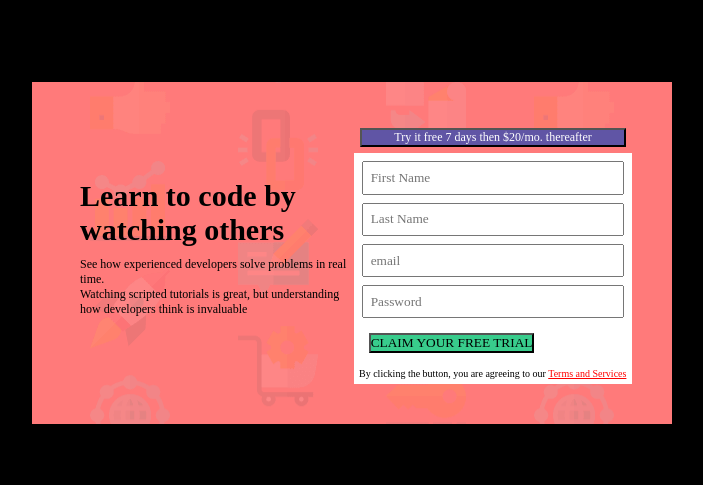
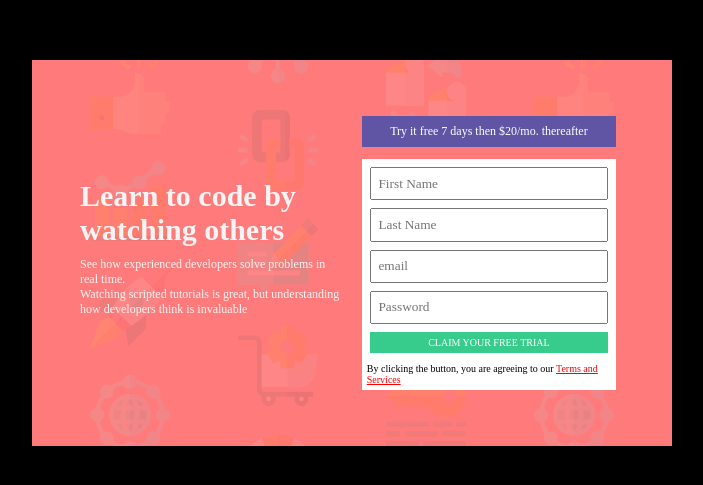
Before and after one commit to Idimmusix/responsive-media-card, a plain HTML site: page index.html in a window 1280 px wide. Shown: the part 147-632 px from the top of the page, without its empty margins (288-991 px from the left). Drawn offline with Linux system fonts and the light colour scheme.

Commit message:
Update style.css

```diff
--- a/style.css
+++ b/style.css
@@ -44,7 +44,7 @@ main {
 }
 
 .text {
-  color: black;
+  color: whitesmoke;
   padding-left: 0.5em;
   width: 100%;
   font-family: Poppins;
@@ -61,14 +61,24 @@ main {
 .form-div {
   display: flex;
   flex-direction: column;
-  width: 100%;
+  width:100%;
+  align-items: center;
+  padding: 1em;
+
+  margin:auto;
   font-family: Poppins;
 }
 .form-div .top-button {
+  align-items: center;
+  justify-content: center;
   background-color: hsl(248, 32%, 49%);
   color: white;
   font-size: 12px;
-  margin: 0.5em;
+  margin-bottom: 1em;
+  border: none;
+  outline: none;
+  padding:0.5rem;
+  width: 100%;
 }
 .form-div .main-form {
   background-color: white;
@@ -85,9 +95,22 @@ main {
   padding: 0.5em;
 }
 .form-div .down-button {
-  align-items: stretch;
-  margin: 0.5em;
+  display: block;
+  width: 100%;
   background-color: hsl(154, 59%, 51%);
+  border: none; outline: none;
+
+  align-items: center;
+  justify-content: center;
+  color: white;
+  font-size: 10px;
+  margin-bottom: 1em;
+  border: none;
+  outline: none;
+  padding: 5px;
+}
+.form-div .down-button:hover{
+  background-color: hsl(152, 59%, 70%);
 }
 .text-under-button {
   margin: 0.5em;
```
